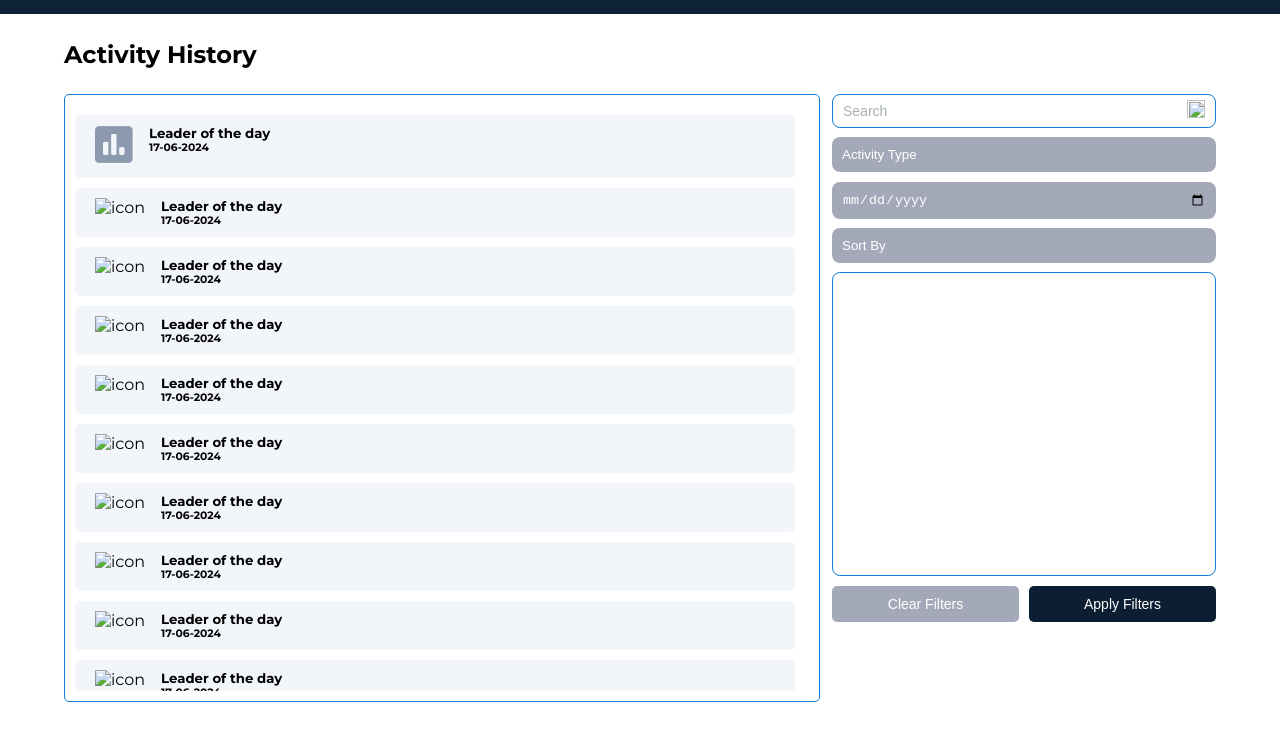
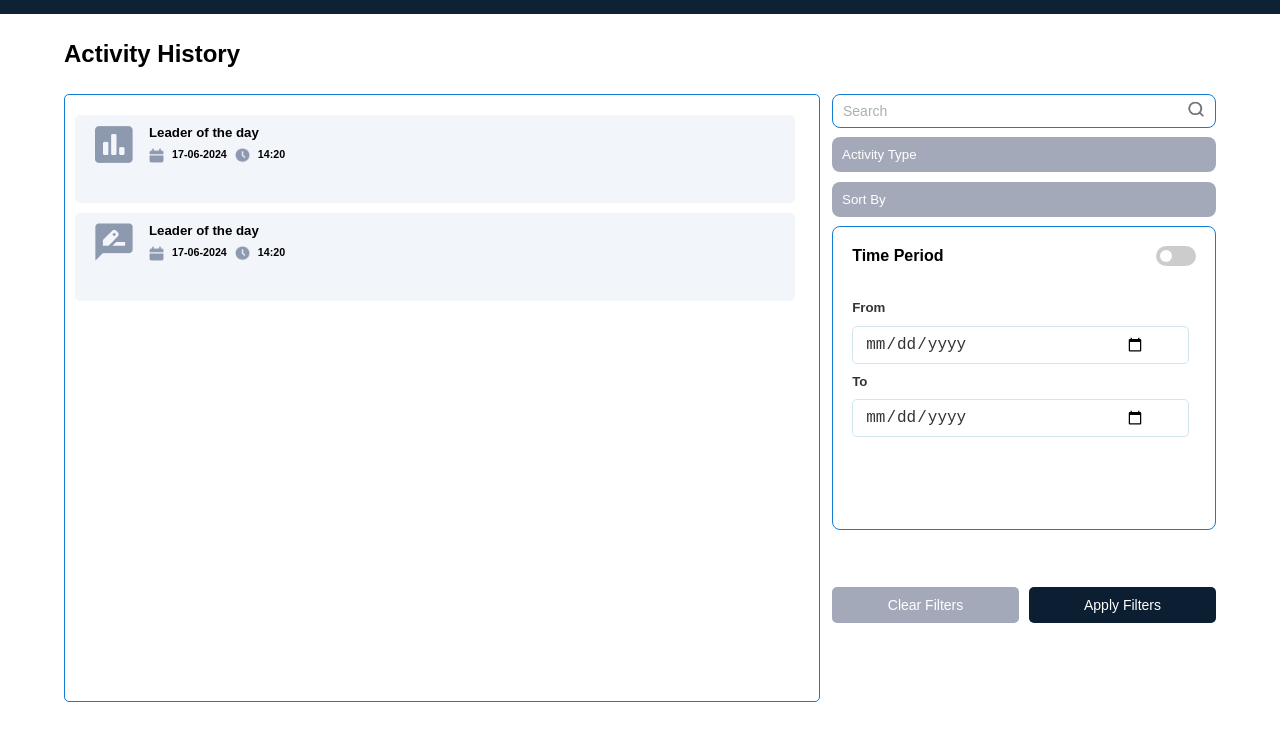
Before and after one commit to parvathyst/exPoll, a plain HTML site: page src/pages/Admin/history/index.html in a window 1280 px wide. Shown: the part 50-790 px from the top of the page. Drawn offline with Linux system fonts and the light colour scheme.

Commit message:
update : added admin dashboard activity section

```diff
--- a/src/pages/Admin/createPoll/adminCreatePageCss.css
+++ b/src/pages/Admin/createPoll/adminCreatePageCss.css
@@ -223,7 +223,7 @@ body {
     height: 100%;
 }
 
-.headingDiv {
+.heading-div {
     margin-left: 5%;
     margin-right: 5%;
     min-height: 10%;
@@ -326,7 +326,7 @@ body {
     margin-top: 2%;
 }
 
-.buttonContainer {
+.button-container {
     /* background-color: #137dd3; */
     display: flex;
     width: 100%;
@@ -338,7 +338,7 @@ body {
 
 }
 
-.cancelButton {
+.cancel-button {
     padding: 10px;
     background-color: #a3a9b8;
     color: white;
@@ -373,14 +373,14 @@ body {
     opacity: 0.9;
 }
 
-.pollOptions {
+.poll-options {
     /* background-color: coral; */
     min-height: 35%;
     display: flex;
     flex-direction: column;
 }
 
-.recipientsButtonDiv {
+.recipients-button-div {
     display: flex;
     flex-direction: row;
     gap: 5rem;
@@ -388,12 +388,7 @@ body {
     /* background-color: aquamarine; */
 
 }
-
-/* .recipient-container-bottom {
-    background-color: darkkhaki;
-} */
-
-.headingOption {
+.heading-option {
     padding-left: 0px;
 }
 
@@ -426,7 +421,8 @@ body {
     height: 28px;
 }
 
-.addOptionButtonContainer {
+.add-option-button-Container
+{
     display: flex;
     align-items: center;
     justify-content: center;
@@ -438,7 +434,7 @@ body {
 
 }
 
-.uploadImportButtons {
+.upload-import-button-container {
     display: flex;
     gap: 1rem;
 }
@@ -536,27 +532,11 @@ a {
 
 
 
-.ButtonContainer {
+.Button-container {
     display: flex;
     align-items: center;
     justify-content: center;
 }
-
-/* .generate-link-button {
-    display: flex;
-    align-items: center;
-    justify-content: center;
-    background-color: #0f2a3f;
-    color: white;
-    padding: 10px 20px;
-    border: none;
-    border-radius: 8px;
-    font-size: 14px;
-    cursor: pointer;
-    gap: 10px;
-    width: 100%;
-    height: 90%;
-} */
 
 .separator {
     height: 24px;
@@ -568,7 +548,3 @@ a {
     content: url('icons/tabler_copy.svg');
     font-size: 14px;
 }
-
-/* .generate-link-button:hover {
-    background-color: #132f47;
-} */
--- a/src/pages/Admin/createPoll/adminCreatePoll.js
+++ b/src/pages/Admin/createPoll/adminCreatePoll.js
@@ -12,12 +12,12 @@ function addOption(value) {
     if (value === undefined) {
         optionContainer.innerHTML = `
         <input type="text" placeholder="Enter Option"  class="D-no-border">
-        <img src="icons/trash_icon.svg" alt="delete icon" onclick="removeOption(this)" />
+        <img src="/exPoll/src/assets/icons/trash.png" alt="delete icon" onclick="removeOption(this)" />
         `;
     } else {
         optionContainer.innerHTML = `
         <input type="text" placeholder="Enter Option" value="${value}" class="D-no-border">
-        <img src="icons/trash_icon.svg" alt="delete icon" onclick="removeOption(this)" />
+        <img src="/exPoll/src/assets/icons/trash.png" alt="delete icon" onclick="removeOption(this)" />
         `;
     }
     document.querySelector('.options-container-none').insertAdjacentElement('afterend', optionContainer);
--- a/src/pages/Admin/createPoll/adminCreatePollDOM.js
+++ b/src/pages/Admin/createPoll/adminCreatePollDOM.js
@@ -14,12 +14,12 @@ function addRecipient(value) {
     if (value === undefined) {
         recipientContainer.innerHTML = `
             <input type="email" placeholder="Enter Email"  class="D-no-border">
-            <img src="icons/trash_icon.svg" alt="delete icon" onclick="removeRecipient(this)" />
+            <img src="/exPoll/src/assets/icons/trash.png" alt="delete icon" onclick="removeRecipient(this)" />
         `;
     } else {
         recipientContainer.innerHTML = `
             <input type="email" value="${value}" class="D-no-border">
-            <img src="icons/trash_icon.svg" alt="delete icon" onclick="removeRecipient(this)" />
+            <img src="/exPoll/src/assets/icons/trash.png" alt="delete icon" onclick="removeRecipient(this)" />
         `;
     }
     // document.querySelector('.recipients-container').insertBefore(recipientContainer, document.querySelector('.recipients-container button'));
--- a/src/pages/Admin/createPoll/styles.css
+++ b/src/pages/Admin/createPoll/styles.css
@@ -4,10 +4,8 @@ body {
     padding: 0;
     box-sizing: border-box;
     color: #333333;
-    /* height: 100vh; */
 
 }
-
 .heading {
     margin: 0 5rem;
     margin-top: 5rem
--- a/src/pages/Admin/dashboard/adminHome.css
+++ b/src/pages/Admin/dashboard/adminHome.css
@@ -18,7 +18,7 @@ body {
     height: 100%;
 }
 
-.menuBar {
+.menu-bar-div {
     background-color: #0D2335;
     width: 25%;
     height: 100%;
@@ -27,20 +27,20 @@ body {
 }
 
 
-.menuItems {
+.menu-items {
     display: flex;
     padding-left: 3rem;
     align-items: center;
 }
 
-.menuItems ul{
+.menu-items ul{
     list-style-type: none;
     padding: 0;
     margin: 0;
 
 }
 
-.menuItems li{
+.menu-items li{
     margin-bottom: 3rem;
     color: whitesmoke;
 }
@@ -60,7 +60,7 @@ body {
     display: block;
 }
 
-.contentSection {
+.content-section-div {
     width: 65%;
     display: flex;
     flex-direction: column;
@@ -73,22 +73,26 @@ body {
     justify-content: flex-end;
 }
 
-.iconNav .userIcon{
+.iconNav .user-icon-black{
  padding-top: 2px;
- height: 30px;
- width: 30px;
+ height: 40px;
+ width: 40px;
 }
-.headingSection {
+
+.iconNav img{
+ margin-top: 5%;
+}
+.heading-section {
     height: 10%;
 }
 
-.titleOfActivitySection{
+.title-of-activity-section{
     line-height: 5rem;
     height: 10%;
 }
 
 
-.activitySection {
+.activity-section {
     height: 80%;
     display: flex;
     flex-direction: column;
@@ -104,7 +108,7 @@ body {
     padding: 10px;
 
 }
-.activityBoxContainer{
+.activity-box-container{
     height: 96%;
     display: flex;
     flex-direction: column;
@@ -115,14 +119,14 @@ body {
 
 }
 
-.activityBox{
+.activity-box{
     background-color: #F2F5FA;
     border-radius: 5px;
-    min-height: 10%;
+    height: 20%;
     max-width: 98%;
     display:flex;
     justify-content:left;
-    padding: 10px 20px;
+    padding: 10px 10px;
     gap: 0.5rem;
 
 }
@@ -132,15 +136,19 @@ body {
     align-items:flex-end;
 }
 
-.activityBoxContainer::-webkit-scrollbar {
+.activity-box-container::-webkit-scrollbar {
     width: 7px;
 
 }
-.activityBoxContainer::-webkit-scrollbar-track {
+.activity-box-container::-webkit-scrollbar-track {
     background: #ffffff;
 
 }
-.activityBoxContainer::-webkit-scrollbar-thumb {
+.activity-box-container::-webkit-scrollbar-thumb {
     background-color: #0D2335;
     border-radius: 6px;
 }
+
+.date-and-time{
+
+}
--- a/src/pages/Admin/history/adminHistory.css
+++ b/src/pages/Admin/history/adminHistory.css
@@ -10,7 +10,7 @@ body {
   overflow: hidden;
 }
 
-.mainDiv{
+.main-div{
   width: 100%;
   gap: 5%;
   height: 100%;
@@ -25,7 +25,7 @@ body {
   align-items: center;
 
 }
-.navBarDiv{
+.nav-bar-div{
   background-color: #0D2335;
   width: 100%;
   height: 8%;
@@ -90,6 +90,7 @@ width: 100px;
   display:flex;
   padding: 10px 20px;
   gap: 1rem;
+  height: 15%;
 
 }
 
@@ -144,7 +145,7 @@ width: 100px;
   width: 18px;
 }
 
- .navBarDiv .userIcon{
+.nav-bar-div .userIcon{
   height: 30px;
   width: 30px;
 
@@ -166,7 +167,7 @@ width: 100px;
   margin-left: 4rem;
 }
 
-.navBarDiv {
+.nav-bar-div {
   display: flex;
   justify-content: space-between;
   align-items: center;
@@ -214,6 +215,7 @@ width: 100px;
   border-radius: 8px;
   border: solid 1px #137dd3;
   margin-top: 2%;
+  padding: 5%
 }
 
 .buttonContainer {
@@ -221,7 +223,9 @@ width: 100px;
   gap: 10px;
   width: 30vw;
   margin: 0 auto;
-    margin-top: 2%;
+  justify-content: end;
+  margin-top: 3.5rem;
+
 }
 
 .clearButton {
@@ -250,3 +254,125 @@ width: 100px;
 .clearButton:hover, .applyButton:hover {
   opacity: 0.9;
 }
+
+
+.switch {
+position: relative;
+display: inline-block;
+width: 40px;
+height: 20px;
+margin-left: 10px;
+}
+
+
+.switch input {
+opacity: 0;
+width: 0;
+height: 0;
+}
+
+
+.slider {
+position: absolute;
+cursor: pointer;
+top: 0;
+left: 0;
+right: 0;
+bottom: 0;
+background-color: #ccc;
+border-radius: 34px;
+transition: 0.4s;
+}
+
+.slider:before {
+position: absolute;
+content: "";
+height: 12px;
+width: 12px;
+left: 4px;
+bottom: 4px;
+background-color: white;
+border-radius: 50%;
+transition: 0.4s;
+}
+
+input:checked + .slider {
+background-color: #001f2d;
+}
+
+input:checked + .slider:before {
+transform: translateX(18px);
+}
+
+a{
+text-decoration: none;
+}
+
+.toggle-and-cancel-container{
+display: flex;
+flex-direction: row;
+justify-content: space-between;
+gap: 0.5rem;
+margin-bottom: 1rem;
+margin-top: 1rem;
+}
+
+/**/
+
+/* styles.css */
+body {
+font-family: Arial, sans-serif;
+}
+
+.date-input {
+display: flex;
+flex-direction: column;
+font-size: 16px;
+color: #333;
+}
+
+.date-input label {
+margin-bottom: 4px;
+font-weight: 600;
+}
+
+.input-container {
+position: relative;
+border: 1px solid #d3e5ee;
+border-radius: 5px;
+padding: 8px 12px;
+width: 98%;
+display: flex;
+align-items: center;
+margin-top: 3%;
+margin-bottom: 3%;
+}
+
+.input-container input[type="date"] {
+border: none;
+outline: none;
+font-size: 16px;
+
+width: 90%;
+color: #333;
+}
+.time-period-boxes{
+padding-top: 10%
+}
+
+.toggleContainer{
+display: flex;
+/* background-color: #137dd3; */
+justify-content: space-between;
+}
+
+.date-and-time{
+display: flex;
+margin-top: 0.5rem;
+gap:0.5rem;
+}
+
+.date-and-time img{
+  height: 15px;
+  width: 15px;
+}
--- a/src/pages/Admin/history/index.html
+++ b/src/pages/Admin/history/index.html
@@ -6,32 +6,19 @@
   <title>Admin History</title>
   <link rel="preconnect" href="https://fonts.googleapis.com" />
   <link rel="preconnect" href="https://fonts.gstatic.com" crossorigin />
-    <link
-      href="https://fonts.googleapis.com/css2?family=Montserrat:ital,wght@0,100..900;1,100..900&display=swap"
-      rel="stylesheet"
-    />
+  <link href="https://fonts.googleapis.com/css2?family=Montserrat:ital,wght@0,100..900;1,100..900&display=swap"
+    rel="stylesheet" />
   <link rel="stylesheet" href="adminHistory.css" />
 </head>
+
 <body>
-    <div class="mainDiv">
-      <div class="navBarDiv">
+  <div class="main-div">
+    <div class="nav-bar-div">
       <div class="menuIconDiv">
-          <img
-            src="../../../assets/icons/menu.png"
-            alt=""
-            class="menuIcon"
-          />
-          <img
-            src="../../../assets/images/logo-white.png"
-            alt="expoll"
-            class="logo"
-          />
+        <img src="/exPoll/src/assets/icons/menuicon.png" alt="" class="menuIcon" />
+        <img src="../../../assets/images/logo-white.png" alt="expoll" class="logo" />
       </div>
-        <img
-          src="../../../assets/icons/user-white.png"
-          alt=""
-          class="userIcon"
-        />
+      <img src="../../../assets/icons/user-white.png" alt="" class="userIcon" />
     </div>
     <div class="headingDiv">
       <h2>Activity History</h2>
@@ -39,135 +26,43 @@
     <div class="adminHistoryDiv">
       <div class="backgroundDiv">
         <div class="activityBoxContainer">
+
           <div class="activityBox">
             <div class="icon">
-                <img
-                  src="../../../assets/icons/poll-solid.png"
-                  alt="icon"
-                />
+              <img src="/exPoll/src/assets/icons/poll-solid.png" alt="icon" />
             </div>
             <div class="content">
               <h5>Leader of the day</h5>
+              <div class="date-and-time" id="date-and-time">
+                <img src="/exPoll/src/assets/icons/calender.png" alt="dfd">
                 <h6>17-06-2024</h6>
+                <img src="/exPoll/src/assets/icons/clock.png" alt="dfd">
+                <h6>14:20</h6>
               </div>
-            </div>
-            <div class="activityBox">
-              <div class="icon">
-                <img
-                  src="adminHistoryImages/solid_poll.png"
-                  alt="icon"
-                />
-              </div>
-              <div class="content">
-                <h5>Leader of the day</h5>
-                <h6>17-06-2024</h6>
-              </div>
-            </div>
-            <div class="activityBox">
-              <div class="icon">
-                <img
-                  src="adminHistoryImages/solid_poll.png"
-                  alt="icon"
-                />
-              </div>
-              <div class="content">
-                <h5>Leader of the day</h5>
-                <h6>17-06-2024</h6>
-              </div>
-            </div>
-            <div class="activityBox">
-              <div class="icon">
-                <img
-                src="adminHistoryImages/solid_poll.png"
-                alt="icon"
-                />
-              </div>
-              <div class="content">
-                <h5>Leader of the day</h5>
-                <h6>17-06-2024</h6>
             </div>
           </div>
 
           <div class="activityBox">
             <div class="icon">
-                <img
-                src="adminHistoryImages/solid_poll.png"
-                alt="icon"
-                />
+              <img src="/exPoll/src/assets/icons/rate-icon-solid.png" alt="icon" />
             </div>
             <div class="content">
               <h5>Leader of the day</h5>
+              <div class="date-and-time" id="date-and-time">
+                <img src="/exPoll/src/assets/icons/calender.png" alt="dfd">
                 <h6>17-06-2024</h6>
-              </div>
-            </div>
-
-            <div class="activityBox">
-              <div class="icon">
-                <img
-                src="adminHistoryImages/solid_poll.png"
-                alt="icon"
-                />
-              </div>
-              <div class="content">
-                <h5>Leader of the day</h5>
-                <h6>17-06-2024</h6>
-              </div>
-            </div>
-            <div class="activityBox">
-              <div class="icon">
-                <img
-                src="adminHistoryImages/solid_poll.png"
-                alt="icon"
-                />
-              </div>
-              <div class="content">
-                <h5>Leader of the day</h5>
-                <h6>17-06-2024</h6>
-              </div>
-            </div>
-            <div class="activityBox">
-              <div class="icon">
-                <img
-                src="adminHistoryImages/solid_poll.png"
-                alt="icon"
-                />
-              </div>
-              <div class="content">
-                <h5>Leader of the day</h5>
-                <h6>17-06-2024</h6>
-              </div>
-            </div>
-            <div class="activityBox">
-              <div class="icon">
-                <img
-                src="adminHistoryImages/solid_poll.png"
-                alt="icon"
-                />
-              </div>
-              <div class="content">
-                <h5>Leader of the day</h5>
-                <h6>17-06-2024</h6>
-              </div>
-            </div>
-            <div class="activityBox">
-              <div class="icon">
-                <img
-                src="adminHistoryImages/solid_poll.png"
-                alt="icon"
-                />
-              </div>
-              <div class="content">
-                <h5>Leader of the day</h5>
-                <h6>17-06-2024</h6>
+                <img src="/exPoll/src/assets/icons/clock.png" alt="dfd">
+                <h6>14:20</h6>
               </div>
             </div>
           </div>
         </div>
-        <div class="sortingDiv" >
-          <div class="searchBox" >
+      </div>
+      <div class="sortingDiv">
+        <div class="searchBox">
           <input type="text" placeholder="Search" class="searchInput" />
           <button class="search-button">
-              <img src="adminHistoryImages\iconamoon_search-bold.png" alt="" />
+            <img src="/exPoll/src/assets/icons/isearch-icon-bold.png" alt="" />
           </button>
         </div>
 
@@ -175,31 +70,46 @@
           <select id="activityType" class="dropdown">
             <option value="meeting">Activity Type</option>
             <option value="workshop">Poll</option>
-              <option value="training">Rating</option>
+            <option value="training">Rate</option>
           </select>
         </div>
         <div class="dropdownContainer">
-            <input type="date" class="dropdown">
-          </div>
-          <div class="dropdownContainer">
           <select id="activityType" class="dropdown">
-              <option value="meeting">Sort By</option>
-              <option value="workshop">Date</option>
-              <option value="training">Time</option>
-              <option value="other">None</option>
+            <option value="">Sort By</option>
+            <option value="">Newest</option>
+            <option value="">Oldest</option>
           </select>
         </div>
+        <div class="timePeriodContainer">
+          <div class="toggleContainer" style="display: flex; align-items: center; gap: 10px;">
+            <div>
+              <h4><span id="toggleLabel">Time Period</span></h4>
+            </div>
 
-          <div class="timePeriodContainer">
-
+            <label class="switch">
+              <input type="checkbox" id="toggleSwitch">
+              <span class="slider"></span>
+            </label>
+          </div>
+          <div class="time-period-boxes">
+            <div class="date-input">
+              <h5>From</h5>
+              <div class="input-container">
+                <input type="date" id="from-date" />
+              </div>
+            </div>
+            <div class="date-input">
+              <h5>To</h5>
+              <div class="input-container">
+                <input type="date" id="to-date" />
+              </div>
+            </div>
+          </div>
         </div>
         <div class="buttonContainer">
           <button class="clearButton">Clear Filters</button>
           <button class="applyButton">Apply Filters</button>
         </div>
-
-
-        </div>
       </div>
     </div>
 </body>
```
Also changed, not shown: src/pages/Admin/createPoll/index.html (+27 -74 lines), src/pages/Admin/createPoll/test.html (+29 -0 lines), src/pages/Admin/dashboard/index.html (+36 -27 lines), src/assets/icons/calender.png (added), src/assets/icons/clock.png (added), src/assets/icons/copy-link-icon.png (added), src/assets/icons/fa-solid_poll (2).png (renamed from src/assets/icons/feedback-solid.png), src/assets/icons/isearch-icon-bold.png (added), src/assets/icons/menuicon.png (added), src/assets/icons/rate-icon-solid.png (added), src/assets/icons/user-icon-black.png (added). Lines whose indentation alone changed are shown as unchanged.
